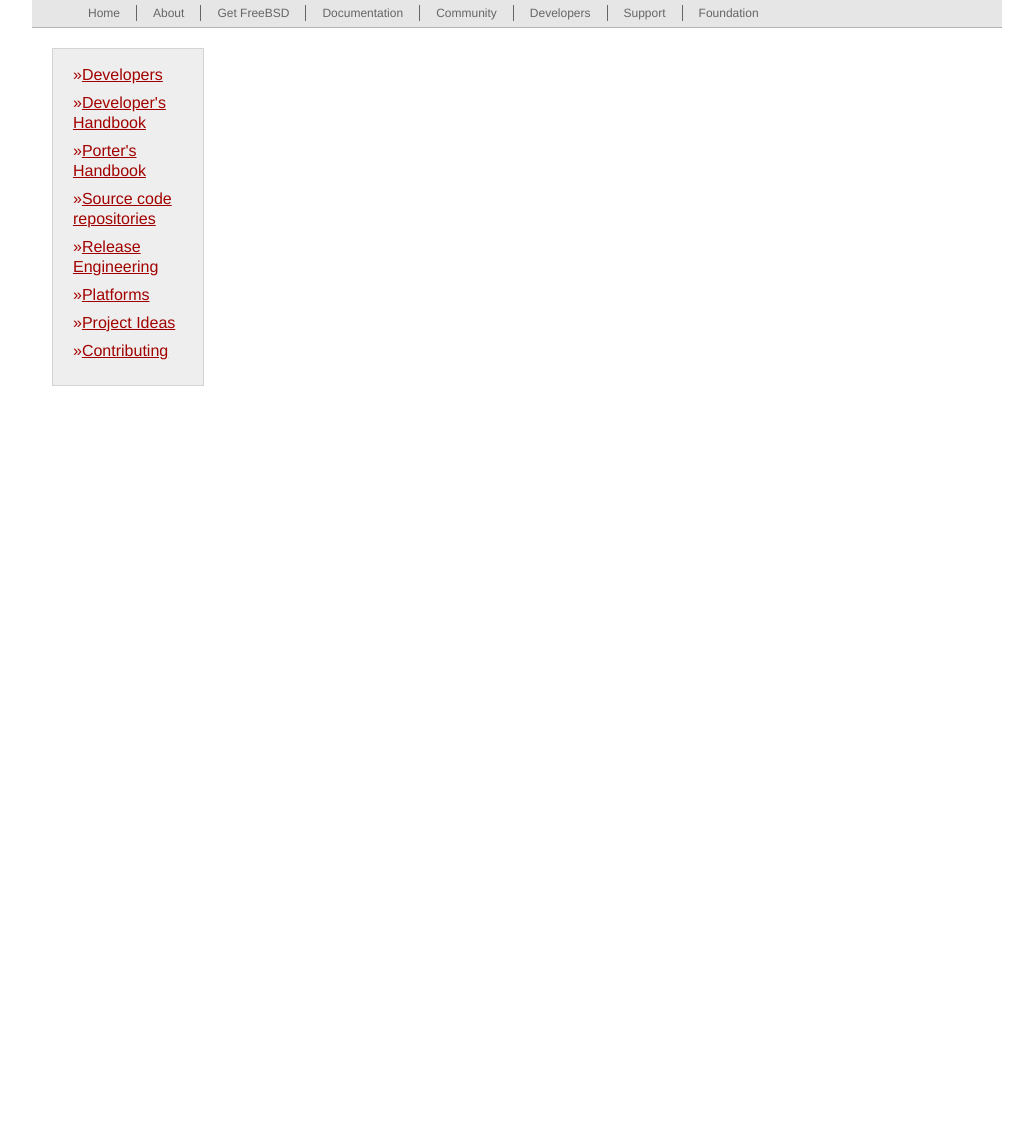
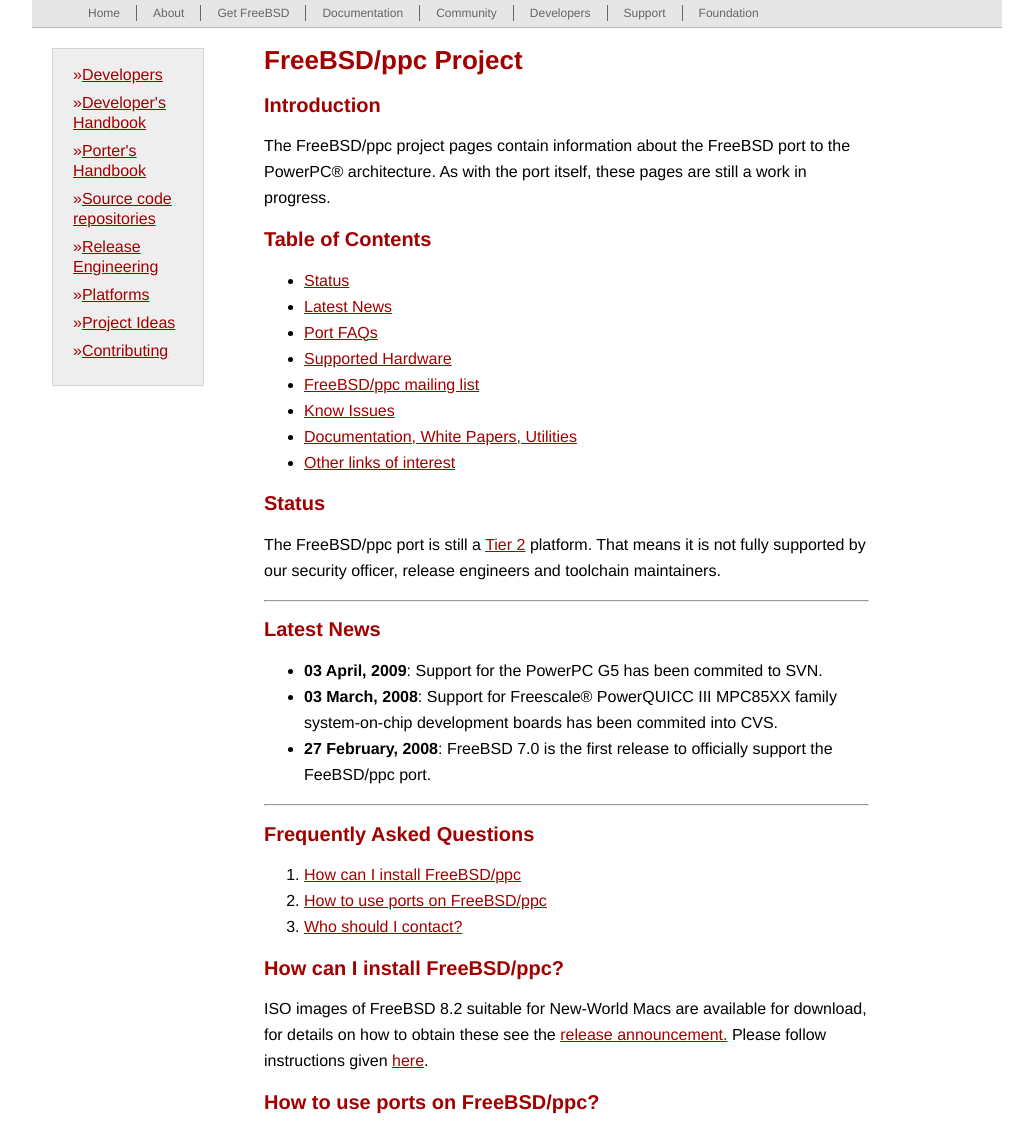
Before and after one commit to Hollyw00d/codingDojoSmallProjects, a PHP site: page / in a window 1280 px wide. Shown: the part 75-1206 px from the top of the page, without its empty margins (123-1156 px from the left). Before the commit the page ends 461 px from the top, so only its background shows below. Run offline with PHP 8.4, Linux system fonts and the light colour scheme.

Commit message:
freebsd done

```diff
--- a/cs10_css-and-css3/assignment_freebsd/css/styles.css
+++ b/cs10_css-and-css3/assignment_freebsd/css/styles.css
@@ -435,6 +435,20 @@ img {
     border: none;
 }
 
+a:link, a:visited, a:hover, a:active {
+    color: #a20000;
+}
+
+h1 {
+    color: #a20000;
+    font-size: 26px;
+}
+
+h2 {
+   color: #a20000;
+    font-size: 20px;
+}
+
 /****** Container ******/
 #container {
     width: 970px;
@@ -555,6 +569,7 @@ img {
     border: 1px solid #d4d4d4;
     margin: 20px;
     color: #a20000;
+    float: left;
 }
 
 #sidebar ul {
@@ -571,10 +586,17 @@ img {
     content: "\00BB";
 }
 
-#sidebar a:link, #sidebar a:visited {
-    color: #a20000;
-}
-
 #sidebar a:hover, #sidebar a:active {
     text-decoration: none;
 }
+
+#articles {
+    width: 605px;
+    min-height: 350px;
+    float: left;
+    padding: 0 0 0 40px;
+}
+
+#articles p, #articles li {
+    line-height: 26px;
+}
--- a/cs10_css-and-css3/assignment_freebsd/index.html
+++ b/cs10_css-and-css3/assignment_freebsd/index.html
@@ -59,6 +59,58 @@
             </ul>
         </div>
 
+        <div id="articles">
+
+            <h1>FreeBSD/ppc Project</h1>
+
+            <h2>Introduction</h2>
+
+            <p>The FreeBSD/ppc project pages contain information about the FreeBSD port to the PowerPC&reg; architecture. As with the port itself, these pages are still a work in progress.</p>
+
+            <h2>Table of Contents</h2>
+
+            <ul>
+                <li><a href="#">Status</a></li>
+                <li><a href="#">Latest News</a></li>
+                <li><a href="#">Port FAQs</a></li>
+                <li><a href="#">Supported Hardware</a></li>
+                <li><a href="#">FreeBSD/ppc mailing list</a></li>
+                <li><a href="#">Know Issues</a></li>
+                <li><a href="#">Documentation, White Papers, Utilities</a></li>
+                <li><a href="#">Other links of interest</a></li>
+            </ul>
+
+            <h2>Status</h2>
+
+            <p>The FreeBSD/ppc port is still a <a href="#">Tier 2</a> platform. That means it is not fully supported by our security officer, release engineers and toolchain maintainers.</p>
+            <hr />
+
+            <h2>Latest News</h2>
+
+            <ul>
+                <li><strong>03 April, 2009</strong>: Support for the PowerPC G5 has been commited to SVN.</li>
+                <li><strong>03 March, 2008</strong>: Support for Freescale&reg; PowerQUICC III MPC85XX family system-on-chip development boards has been commited into CVS.</li>
+                <li><strong>27 February, 2008</strong>: FreeBSD 7.0 is the first release to officially support the FeeBSD/ppc port.</li>
+            </ul>
+
+            <hr />
+
+            <h2>Frequently Asked Questions</h2>
+
+            <ol>
+                <li><a href="#">How can I install FreeBSD/ppc</a></li>
+                <li><a href="#">How to use ports on FreeBSD/ppc</a></li>
+                <li><a href="#">Who should I contact?</a></li>
+            </ol>
+
+            <h2>How can I install FreeBSD/ppc?</h2>
+
+            <p>ISO images of FreeBSD 8.2 suitable for New-World Macs are available for download, for details on how to obtain these see the <a href="#">release announcement.</a> Please follow instructions given <a href="#">here</a>.</p>
+
+            <h2>How to use ports on FreeBSD/ppc?</h2>
+
+        </div>
+
     </div>
 
 </div>
```
